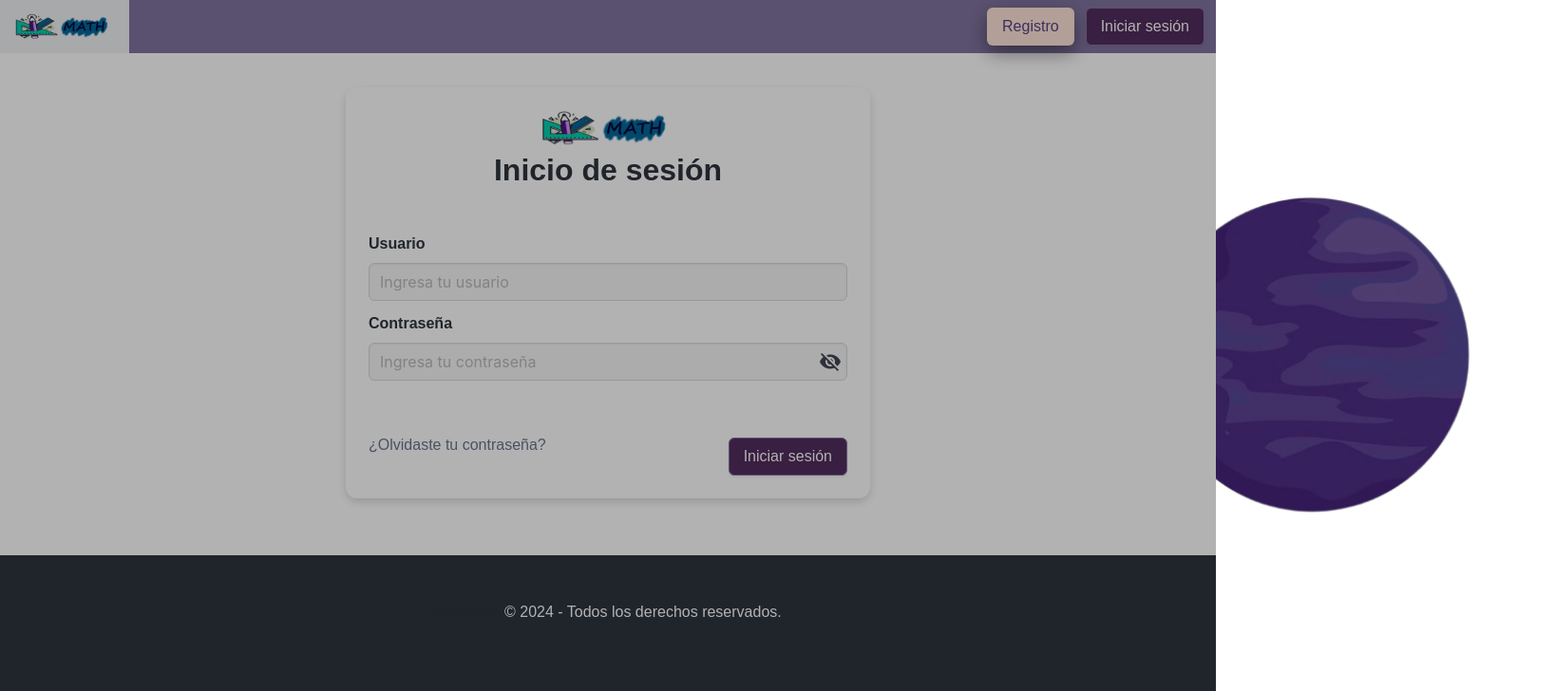
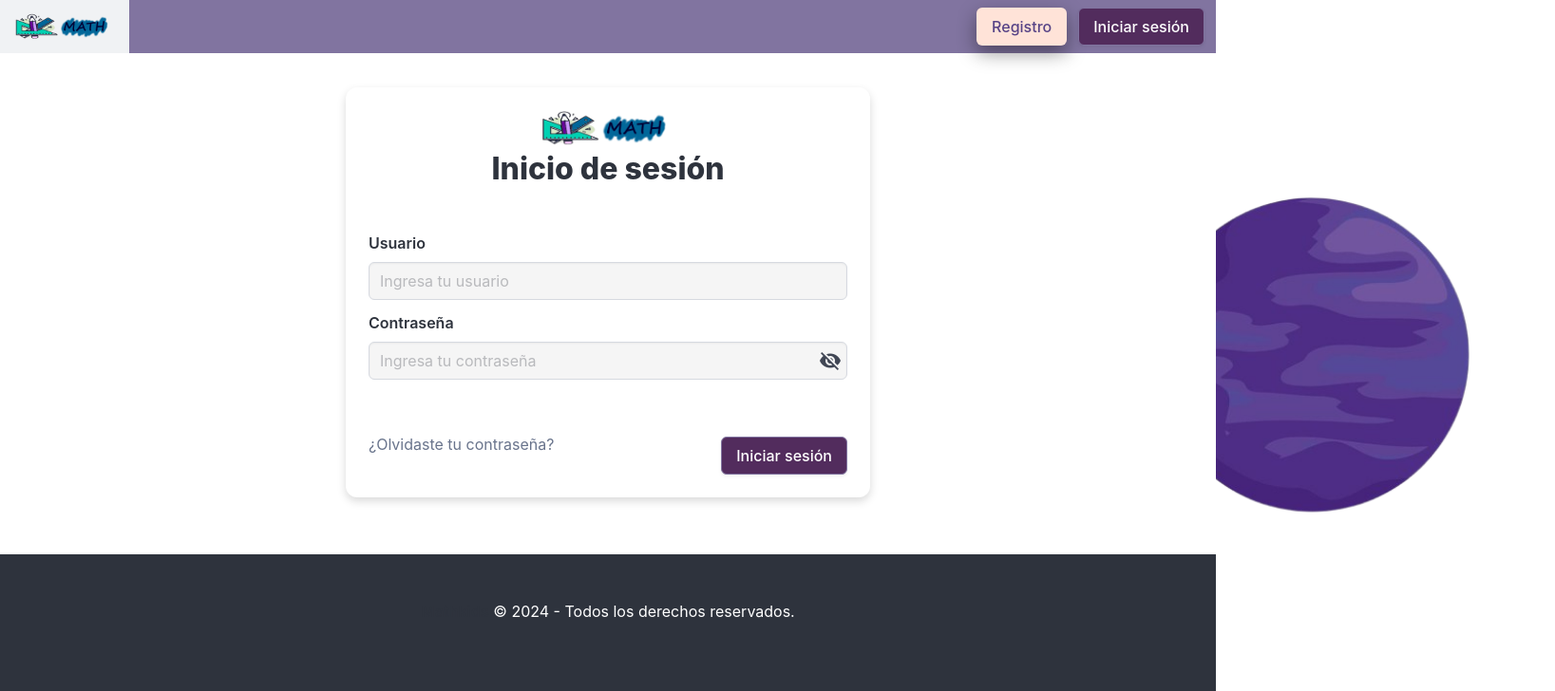
Before and after one commit to JonathanLuher/mathkids, a React (Create React App) app: page / in a window 1280 px wide. Shown: the top 728 px of the page at 95% size, 1637 px wide, since content can reach past the window. Built offline with nearby package versions, Linux system fonts and the light colour scheme.

Commit message:
Dark background
In this commit I fixed the dark background in the login component

```diff
--- a/src/VistaAlumno.css
+++ b/src/VistaAlumno.css
@@ -1,4 +1,4 @@
-body {
+.timeline-container {
   margin: 0;
   padding: 0;
   background-image: url('./images/galaxy.jpg');
--- a/src/index.css
+++ b/src/index.css
@@ -1,16 +1,3 @@
-body {
-  margin: 0;
-  font-family: -apple-system, BlinkMacSystemFont, 'Segoe UI', 'Roboto', 'Oxygen',
-    'Ubuntu', 'Cantarell', 'Fira Sans', 'Droid Sans', 'Helvetica Neue',
-    sans-serif;
-  -webkit-font-smoothing: antialiased;
-  -moz-osx-font-smoothing: grayscale;
-}
-
-code {
-  font-family: source-code-pro, Menlo, Monaco, Consolas, 'Courier New',
-    monospace;
-}
 
 .button.is-primary {
   background-color: #522C5D !important; /* Púrpura oscuro para botón primario */
```
Also changed, not shown: 1 other file (tests, documents, lock files or other folders).
